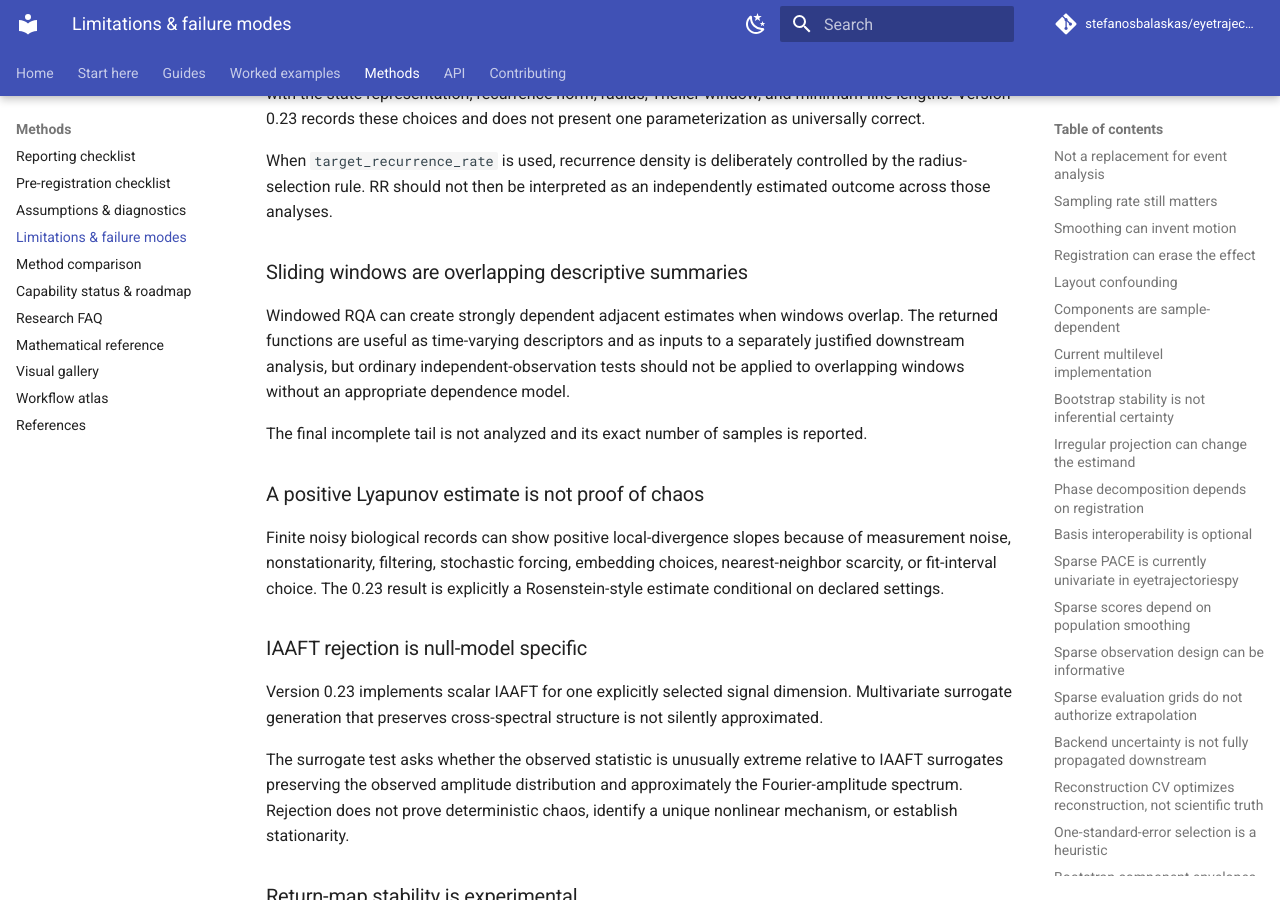
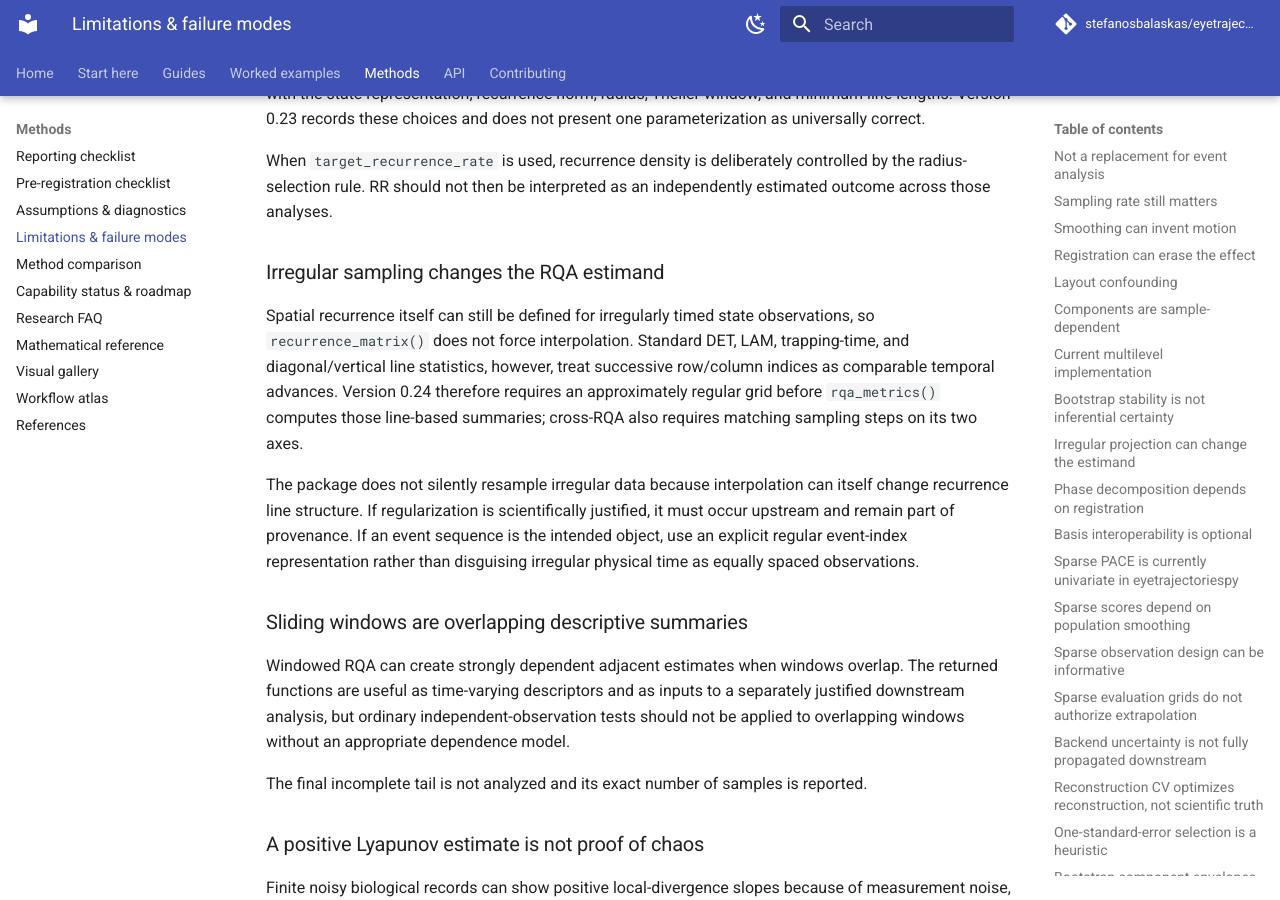
Before and after one commit to stefanosbalaskas/eyetrajectoriespy, an MkDocs documentation site: the page built from docs/methods/limitations.md, in a window 1280 px wide and 900 px high, scrolled down 15597 px. Built offline with MkDocs 1.6.1 and Material for MkDocs 9.7.7, drawn with Linux system fonts in a browser that asks for light colours; comment, search, counter and statistics services are not loaded.

Commit message:
Document irregular-sampling RQA boundary

```diff
--- a/docs/methods/limitations.md
+++ b/docs/methods/limitations.md
@@ -430,6 +430,12 @@ Recurrence rate, determinism, laminarity, entropy, trapping time, and line lengt
 
 When `target_recurrence_rate` is used, recurrence density is deliberately controlled by the radius-selection rule. RR should not then be interpreted as an independently estimated outcome across those analyses.
 
+### Irregular sampling changes the RQA estimand
+
+Spatial recurrence itself can still be defined for irregularly timed state observations, so `recurrence_matrix()` does not force interpolation. Standard DET, LAM, trapping-time, and diagonal/vertical line statistics, however, treat successive row/column indices as comparable temporal advances. Version 0.24 therefore requires an approximately regular grid before `rqa_metrics()` computes those line-based summaries; cross-RQA also requires matching sampling steps on its two axes.
+
+The package does not silently resample irregular data because interpolation can itself change recurrence line structure. If regularization is scientifically justified, it must occur upstream and remain part of provenance. If an event sequence is the intended object, use an explicit regular event-index representation rather than disguising irregular physical time as equally spaced observations.
+
 ### Sliding windows are overlapping descriptive summaries
 
 Windowed RQA can create strongly dependent adjacent estimates when windows overlap. The returned functions are useful as time-varying descriptors and as inputs to a separately justified downstream analysis, but ordinary independent-observation tests should not be applied to overlapping windows without an appropriate dependence model.
```
